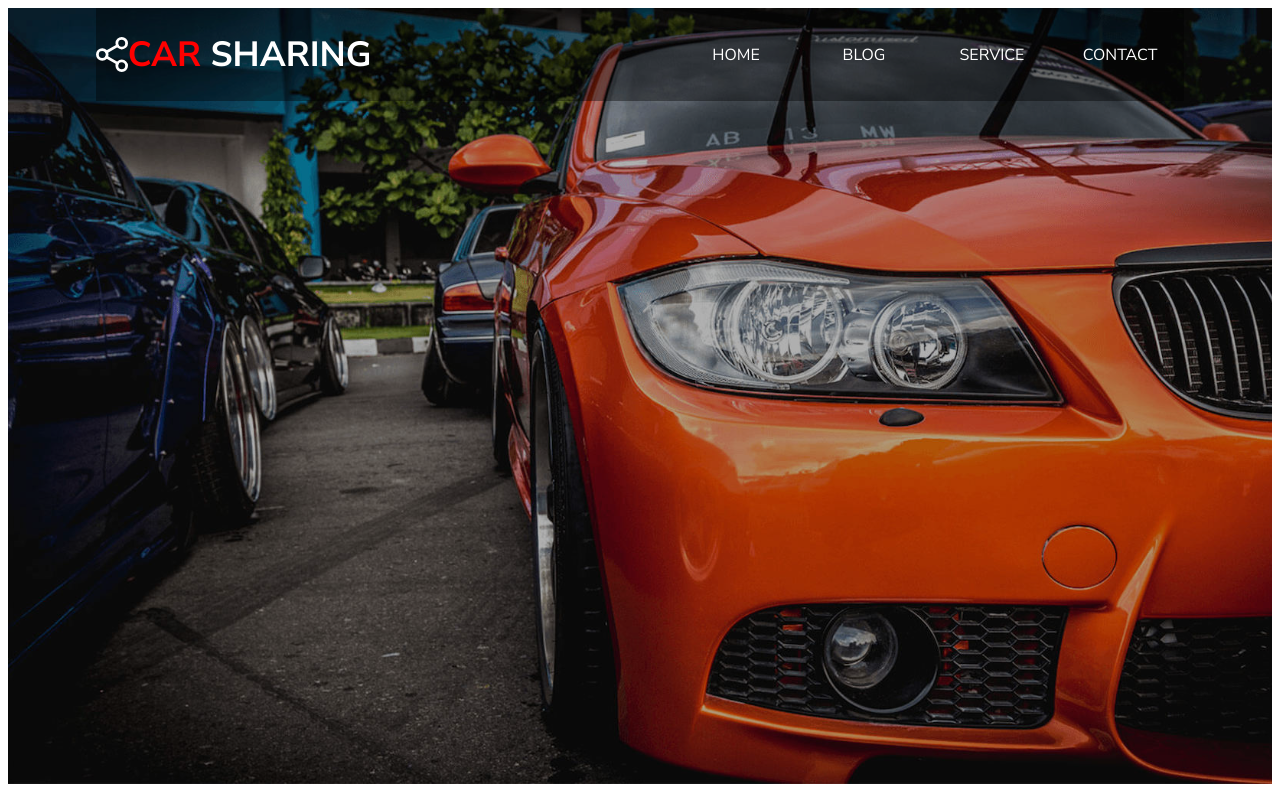
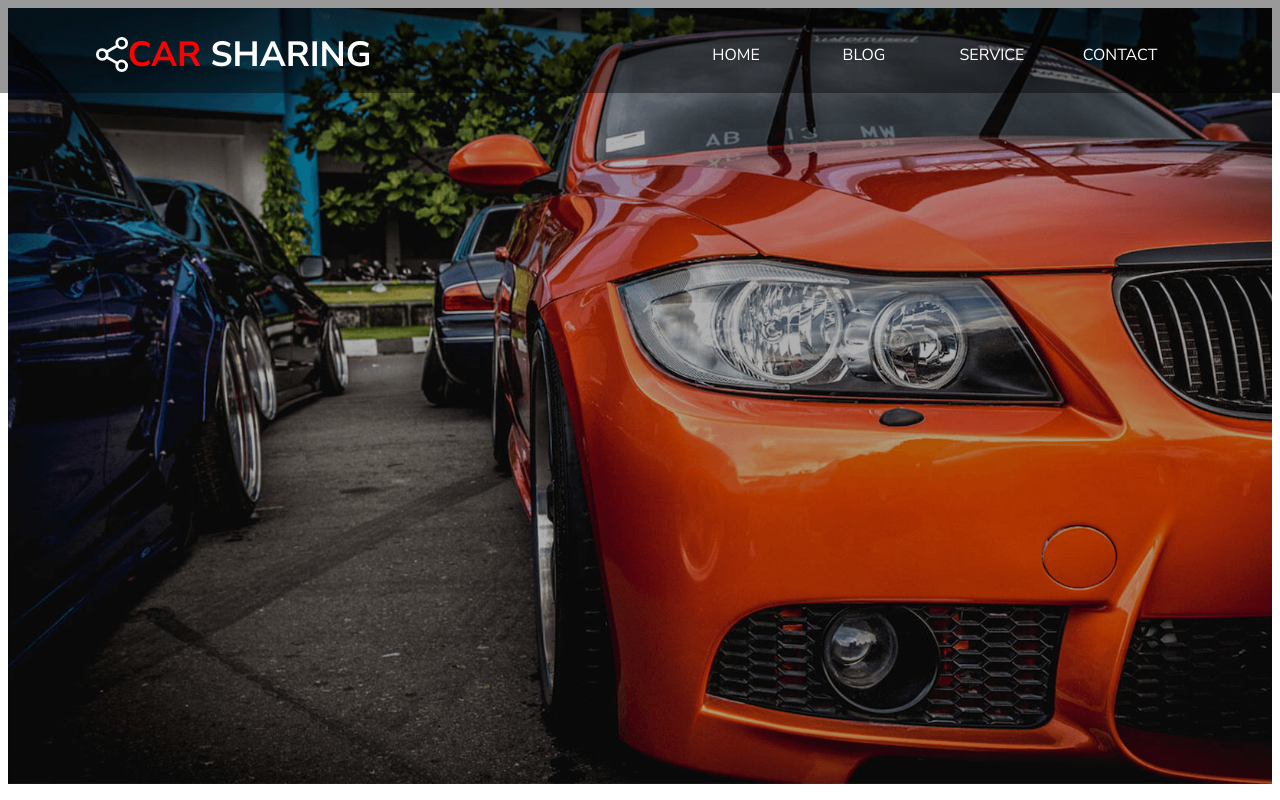
Before and after one commit to MagdalenaNastalek/car_sharing, a website built with Vite: page 01_Car_Sharing/index.html in a window 1280 px wide. Built offline with nearby package versions, Linux system fonts and the light colour scheme.

Commit message:
fixed nav-bar gradient

```diff
--- a/01_Car_Sharing/css/style.css
+++ b/01_Car_Sharing/css/style.css
@@ -26,13 +26,16 @@ header {
 .nav-bar * {
     z-index: 1;
 }
-.nav-bar::after {
+header::after {
     content: "";
     background-color: rgba(0,0,0, .4);
     position: absolute;
+    top: 0;
+    left: 0;
+    height: 93px;
     width: 100%;
-    height: 100%;
     z-index: 0;
+    display: inline-block;
 }
 .container {
     width: 1088px;
```
